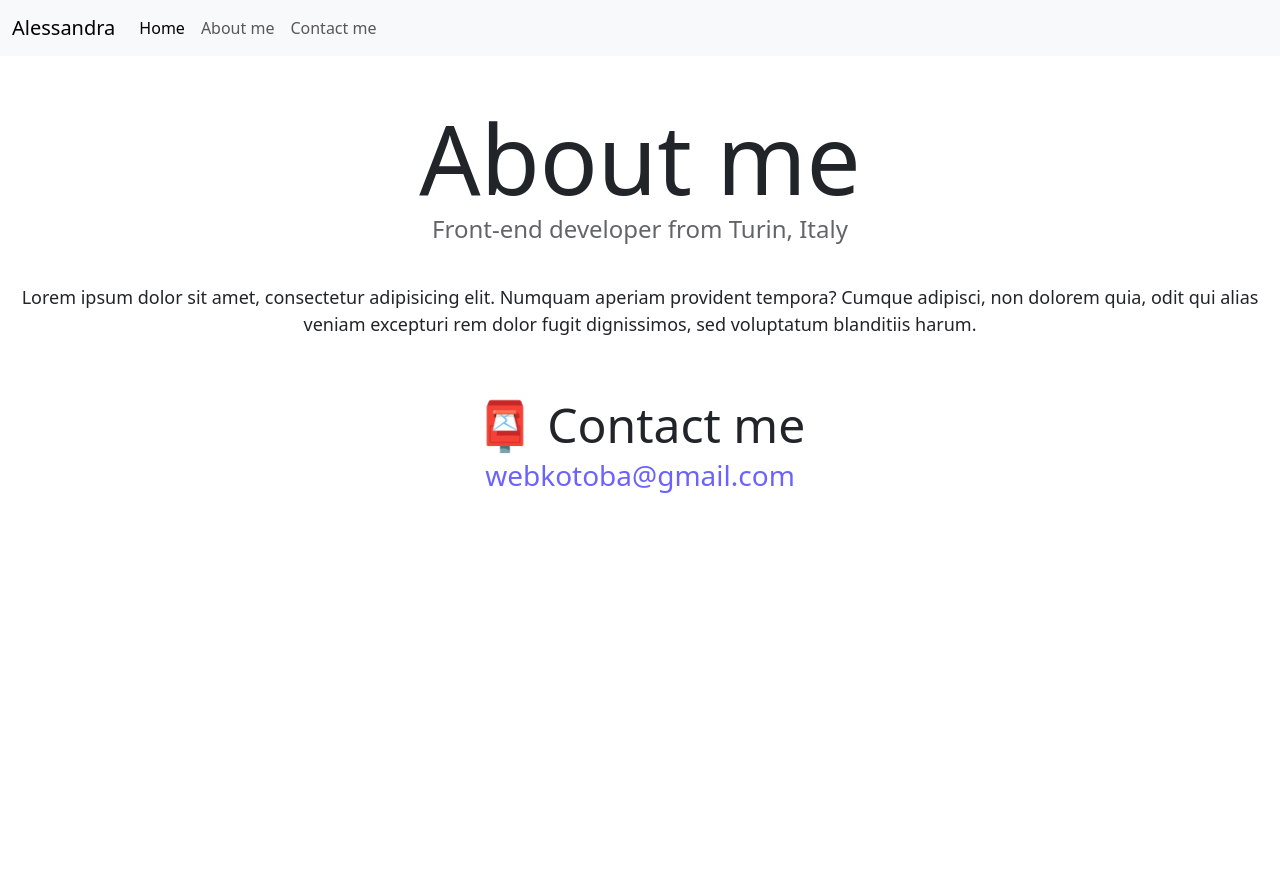
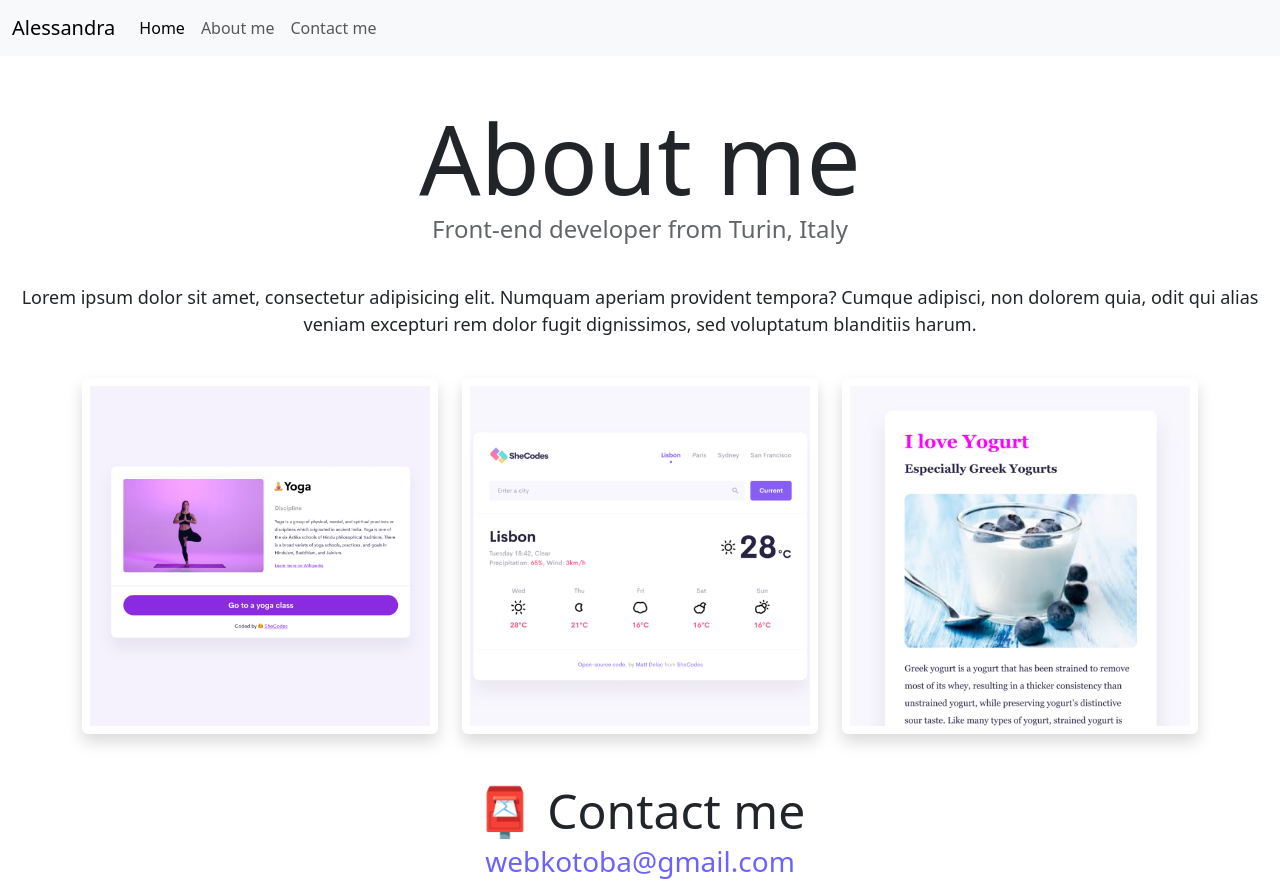
Before and after one commit to Alex-346/sc-advanced-tools-homework, a plain HTML site: page about.html in a window 1280 px wide. Before the commit the page ends 800 px from the top, so only its background shows below. Drawn offline with nearby package versions, Linux system fonts and the light colour scheme.

Commit message:
Added 3 pictures to about me page

```diff
--- a/about.html
+++ b/about.html
@@ -58,6 +58,33 @@
         blanditiis harum.
       </p>
     </div>
+
+    <div class="container">
+      <div class="row">
+        <div class="col-md-4">
+          <img
+            src="images/yoga.png"
+            alt="yoga info"
+            class="img-fluid rounded p-2 shadow"
+          />
+        </div>
+        <div class="col-md-4">
+          <img
+            src="images/weather.png"
+            alt="weather app"
+            class="img-fluid rounded p-2 shadow"
+          />
+        </div>
+        <div class="col-md-4">
+          <img
+            src="images/yogurt.png"
+            alt="yogurt info"
+            class="img-fluid rounded p-2 shadow"
+          />
+        </div>
+      </div>
+    </div>
+
      <div id="contact" class="mt-5">
       <h2 class="text-center contact-heading">📮 Contact me</h2>
       <a href="mailto:webkotoba@gmail.com" class="email-link">
```
